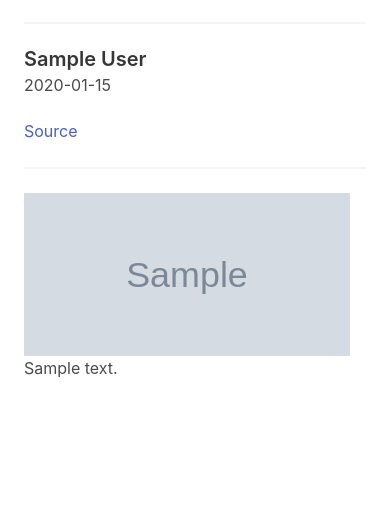
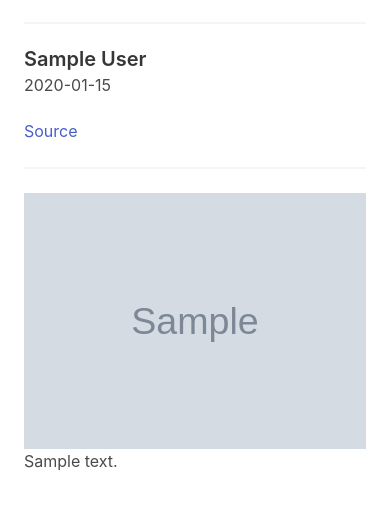
Before and after one commit to MShafquat/Bushra-Good-News, a Django app: template frontend/templates/frontend/news_detail.html in a window 390 px wide. Shown: the part 200-709 px from the top of the page. Run offline with Django 3.2, Linux system fonts and the light colour scheme; the template is opened without the code that fills it: most values are stand-ins (such as "Sample title", 1, 10 or a date in 2020); grey boxes marked "Sample" are stand-in pictures.

Commit message:
Make design mobile responsive

```diff
--- /dev/null
+++ b/frontend/static/css/style.css
@@ -0,0 +1,14 @@
+.ml-mobile {
+    width: 40%;
+}
+
+@media (max-width: 480px) {
+    .med-mobile {
+        flex-direction: column;
+        width: 100%;
+    }
+
+    .ml-mobile {
+        width: 100%;
+    }
+}
--- a/frontend/templates/frontend/base.html
+++ b/frontend/templates/frontend/base.html
@@ -4,6 +4,8 @@
     <meta charset="UTF-8">
     <meta name="viewport" content="width=device-width, initial-scale=1">
     <link rel="stylesheet" href="https://cdn.jsdelivr.net/npm/bulma@0.9.1/css/bulma.min.css">
+    {% load static %}
+    <link rel="stylesheet" href="{% static "/css/style.css" %}">
     <title>{% block title %}{% endblock %}</title>
 </head>
 <body>
--- a/frontend/templates/frontend/news_detail.html
+++ b/frontend/templates/frontend/news_detail.html
@@ -1,6 +1,7 @@
 {% extends 'frontend/base.html' %}
 {% block title %}{{ news.title }} | Bushra - Good News{% endblock %}
 {% block content %}
+
     <h1 class="title is-2">{{ news.title }}</h1>
     <h2 class="subtitle"><strong>{{ news.description }}</strong></h2>
     <hr/>
@@ -9,8 +10,9 @@
     <a href="{{ news.url }}" target="_blank">Source</a>
     <hr/>
     <div class="block">
-        <div class="media-left">
-            <figure class="image is-2by1">
+        <article class="media med-mobile">
+            <div class="media-left ml-mobile">
+                <figure class="image">
                     <img src="{{ news.image_url }}">
                 </figure>
             </div>
@@ -19,5 +21,6 @@
                     <p>{{ news.body }}</p>
                 </div>
             </div>
+        </article>
     </div>
 {% endblock %}
--- a/frontend/templates/frontend/news_list.html
+++ b/frontend/templates/frontend/news_list.html
@@ -6,7 +6,7 @@
         {% for object in object_list %}
             <!-- Display Objects -->
             <div class="box">
-                <article class="media">
+                <article class="media med-mobile">
                     <div class="media-left">
                         <figure class="image is-128x128">
                             <img src={{ object.image_url }}>
```
Also changed, not shown: frontend/views.py (line endings or trailing spaces). Lines whose indentation alone changed are shown as unchanged.
